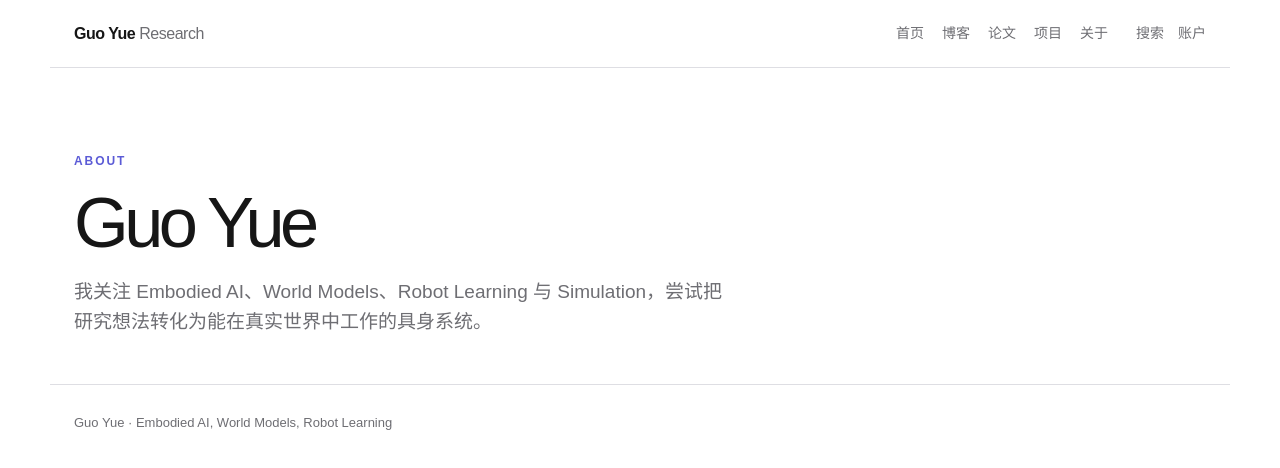
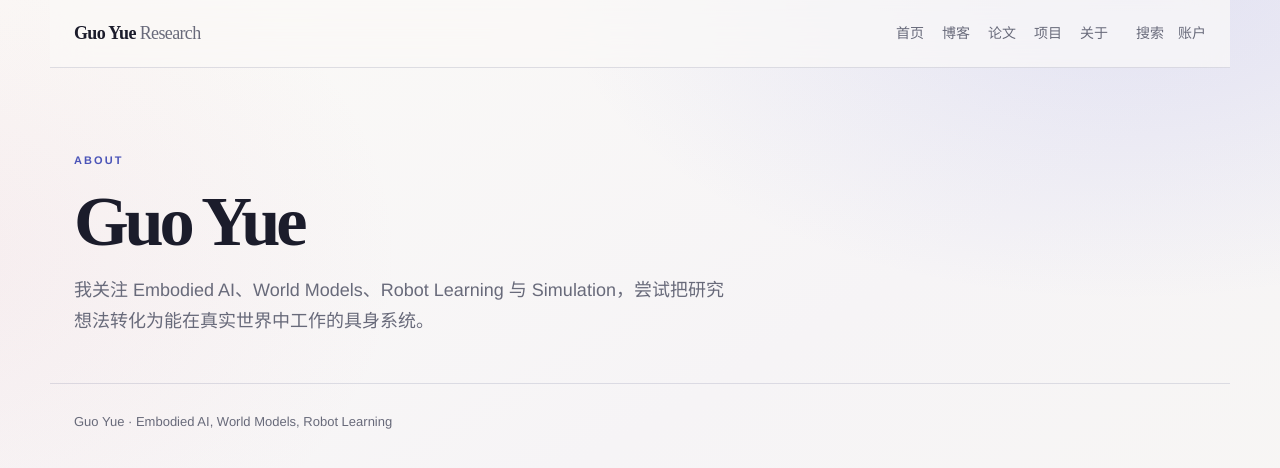
Before and after one commit to guoyue0412/reading-journal-sites, a Next.js app: page /about in a window 1280 px wide. Shown: the top 468 px of the page. Built offline with nearby package versions, Linux system fonts and the light colour scheme.

Commit message:
style: enrich research typography and atmosphere

```diff
--- a/app/globals.css
+++ b/app/globals.css
@@ -2,34 +2,34 @@
 
 /* Research public surface. Legacy article/editor styles below remain intact so
    existing D1 content, drafts, revisions, and R2 image URLs render unchanged. */
-:root { --research-ink: #161616; --research-muted: #6e6e73; --research-line: #dedee3; --research-paper: #fff; }
+:root { --research-ink: #1b1c2b; --research-muted: #686a7a; --research-line: rgb(78 83 126 / 16%); --research-paper: #f8f6f2; --research-accent: #4b54b8; --research-accent-warm: #a85a78; --research-display: "Iowan Old Style", "Baskerville", "Songti SC", "STSong", serif; --research-sans: "Avenir Next", "Helvetica Neue", "PingFang SC", "Microsoft YaHei", sans-serif; }
 * { box-sizing: border-box; }
-.research-page { min-height: 100vh; color: var(--research-ink); background: var(--research-paper); font-family: Arial, Helvetica, sans-serif; }
-.research-header, .admin-header { height: 68px; max-width: 1180px; margin: 0 auto; padding: 0 24px; display: flex; align-items: center; gap: 28px; border-bottom: 1px solid var(--research-line); }
-.research-brand { color: var(--research-ink); font-weight: 700; letter-spacing: -.03em; text-decoration: none; white-space: nowrap; }
+.research-page { min-height: 100vh; color: var(--research-ink); background: radial-gradient(900px 520px at 88% -4%, rgb(110 120 220 / 16%), transparent 64%), radial-gradient(720px 540px at -7% 32%, rgb(222 150 177 / 12%), transparent 68%), linear-gradient(150deg, #fbfaf7 0%, #f6f4f6 52%, #f8f7f3 100%); font-family: var(--research-sans); }
+.research-header, .admin-header { height: 68px; max-width: 1180px; margin: 0 auto; padding: 0 24px; display: flex; align-items: center; gap: 28px; border-bottom: 1px solid var(--research-line); background: rgb(250 249 247 / 72%); backdrop-filter: blur(18px) saturate(135%); -webkit-backdrop-filter: blur(18px) saturate(135%); }
+.research-brand { color: var(--research-ink); font-family: var(--research-display); font-size: 18px; font-weight: 600; letter-spacing: -.035em; text-decoration: none; white-space: nowrap; }
 .research-brand span { color: var(--research-muted); font-weight: 500; }
 .research-nav { display: flex; gap: 18px; margin-left: auto; }
 .research-nav a, .research-tools a, .admin-header a { color: var(--research-muted); text-decoration: none; font-size: 14px; }
 .research-nav a:hover, .research-tools a:hover, .admin-header a:hover { color: var(--research-ink); }
 .research-tools { display: flex; gap: 14px; }
 .research-hero, .research-intro, .research-feature, .research-list-section, .project-grid { max-width: 1180px; margin-left: auto; margin-right: auto; padding-left: 24px; padding-right: 24px; }
-.research-hero { padding-top: 116px; padding-bottom: 110px; }
-.research-hero > p, .research-intro > p, .research-feature header > p, .project-grid article > p { color: #5b5bd6; font-size: 12px; font-weight: 700; letter-spacing: .16em; margin: 0 0 18px; }
-.research-hero h1, .research-intro h1 { max-width: 880px; margin: 0; letter-spacing: -.065em; font-size: clamp(48px, 7.2vw, 94px); line-height: .98; }
-.research-hero > span, .research-intro > span { display: block; max-width: 650px; margin-top: 30px; color: var(--research-muted); font-size: 19px; line-height: 1.6; }
+.research-hero { position: relative; padding-top: 126px; padding-bottom: 118px; }.research-hero::after { content: ""; position: absolute; width: 300px; height: 300px; right: 7%; top: 78px; border-radius: 999px; background: radial-gradient(circle at 32% 30%, rgb(255 255 255 / 90%), rgb(128 138 230 / 26%) 35%, rgb(177 92 131 / 10%) 66%, transparent 70%); filter: blur(2px); pointer-events: none; }
+.research-hero > p, .research-intro > p, .research-feature header > p, .project-grid article > p { position: relative; z-index: 1; color: var(--research-accent); font-size: 11px; font-weight: 700; letter-spacing: .19em; margin: 0 0 18px; }
+.research-hero h1, .research-intro h1 { position: relative; z-index: 1; max-width: 880px; margin: 0; font-family: var(--research-display); font-weight: 600; letter-spacing: -.06em; font-size: clamp(48px, 7.2vw, 94px); line-height: .98; }
+.research-hero > span, .research-intro > span { position: relative; z-index: 1; display: block; max-width: 650px; margin-top: 30px; color: var(--research-muted); font-size: 18px; line-height: 1.7; }
 .research-hero > div { display: flex; gap: 12px; margin-top: 36px; }
-.research-hero > div a, .admin-action { background: var(--research-ink); color: white; border-radius: 7px; padding: 12px 16px; text-decoration: none; font-size: 14px; }
-.research-hero > div a + a { background: white; color: var(--research-ink); border: 1px solid var(--research-line); }
+.research-hero > div a, .admin-action { background: linear-gradient(135deg, #414aa7, #5965c8); box-shadow: 0 10px 26px rgb(63 72 167 / 22%); color: white; border-radius: 999px; padding: 12px 18px; text-decoration: none; font-size: 14px; }
+.research-hero > div a + a { background: rgb(255 255 255 / 70%); box-shadow: none; color: var(--research-ink); border: 1px solid var(--research-line); }
 .research-feature { padding-top: 54px; padding-bottom: 54px; border-top: 1px solid var(--research-line); }
 .research-feature header { display: grid; grid-template-columns: 1fr auto; align-items: end; }
 .research-feature header p, .research-feature header h2 { grid-column: 1; }.research-feature header a { grid-column: 2; grid-row: 1 / 3; color: var(--research-muted); text-decoration: none; font-size: 14px; }
-.research-feature h2, .research-intro h1 { margin-top: 0; }.research-feature h2 { font-size: 32px; letter-spacing: -.04em; }
+.research-feature h2, .research-intro h1 { margin-top: 0; }.research-feature h2 { font-family: var(--research-display); font-size: 34px; font-weight: 600; letter-spacing: -.045em; }
 .project-grid { display: grid; grid-template-columns: repeat(3, 1fr); gap: 14px; padding-top: 24px; padding-bottom: 88px; }
 .research-feature .project-grid { padding-left: 0; padding-right: 0; padding-bottom: 0; max-width: none; }
-.project-grid article { min-height: 205px; border: 1px solid var(--research-line); border-radius: 14px; padding: 22px; }.project-grid h2, .project-grid h3 { margin: 60px 0 8px; font-size: 22px; letter-spacing: -.03em; }.project-grid span { color: var(--research-muted); line-height: 1.5; }
+.project-grid article { min-height: 205px; border: 1px solid rgb(78 83 126 / 18%); border-radius: 16px; padding: 22px; background: linear-gradient(145deg, rgb(255 255 255 / 82%), rgb(241 241 251 / 64%)); box-shadow: 0 12px 30px rgb(53 58 112 / 6%); transition: transform 180ms ease, box-shadow 180ms ease, border-color 180ms ease; }.project-grid article:hover { transform: translateY(-3px); border-color: rgb(75 84 184 / 40%); box-shadow: 0 18px 36px rgb(53 58 112 / 12%); }.project-grid h2, .project-grid h3 { margin: 60px 0 8px; font-family: var(--research-display); font-size: 23px; font-weight: 600; letter-spacing: -.035em; }.project-grid span { color: var(--research-muted); line-height: 1.6; }
 .research-intro { padding-top: 84px; padding-bottom: 46px; }.research-intro h1 { font-size: clamp(42px, 5.5vw, 72px); }.research-intro > span { margin-top: 20px; }
 .research-list-section { padding-bottom: 100px; }.blog-filter { display: flex; gap: 10px; padding: 18px 0; border-top: 1px solid var(--research-line); border-bottom: 1px solid var(--research-line); }.blog-filter input, .blog-filter select, .blog-filter button { border: 1px solid var(--research-line); border-radius: 6px; min-height: 38px; padding: 0 10px; background: white; }.blog-filter input { flex: 1; }.blog-filter button { color: white; background: var(--research-ink); }
-.research-list { border-top: 1px solid var(--research-line); }.blog-filter + .research-list { border-top: 0; }.research-list article { padding: 25px 0; border-bottom: 1px solid var(--research-line); }.research-list article p:first-child { margin: 0; color: var(--research-muted); font-size: 13px; }.research-list h2, .research-list h3 { margin: 8px 0; font-size: 22px; letter-spacing: -.03em; }.research-list a { color: var(--research-ink); text-decoration: none; }.research-list article > p:not(:first-child), .research-list article > span { display: block; color: var(--research-muted); line-height: 1.6; max-width: 720px; }.research-list article div { display: flex; gap: 7px; margin-top: 13px; }.research-list article div span { color: var(--research-muted); font-size: 12px; }
+.research-list { border-top: 1px solid var(--research-line); }.blog-filter + .research-list { border-top: 0; }.research-list article { padding: 25px 0; border-bottom: 1px solid var(--research-line); }.research-list article p:first-child { margin: 0; color: var(--research-muted); font-size: 13px; }.research-list h2, .research-list h3 { margin: 8px 0; font-family: var(--research-display); font-size: 24px; font-weight: 600; letter-spacing: -.035em; }.research-list a { color: var(--research-ink); text-decoration: none; }.research-list a:hover { color: var(--research-accent); }.research-list article > p:not(:first-child), .research-list article > span { display: block; color: var(--research-muted); line-height: 1.65; max-width: 720px; }.research-list article div { display: flex; gap: 7px; margin-top: 13px; }.research-list article div span { color: var(--research-muted); font-size: 12px; }
 .research-footer { max-width: 1180px; margin: 0 auto; padding: 28px 24px; border-top: 1px solid var(--research-line); color: var(--research-muted); font-size: 13px; }
 .admin-page { min-height: 100vh; background: #f7f7f8; color: var(--research-ink); font-family: Arial, Helvetica, sans-serif; }.admin-header { max-width: none; background: white; padding-left: max(24px, calc((100vw - 1180px) / 2)); padding-right: max(24px, calc((100vw - 1180px) / 2)); }.admin-header nav { display: flex; gap: 20px; margin-left: auto; }.admin-main { max-width: 1180px; margin: 0 auto; padding: 54px 24px; }.admin-main h1 { margin: 6px 0; font-size: 38px; letter-spacing: -.05em; }.admin-copy { margin-bottom: 28px; }.admin-copy p:last-child { color: var(--research-muted); }.admin-stats { display: flex; gap: 14px; margin: 28px 0; }.admin-stats article { min-width: 180px; background: white; border: 1px solid var(--research-line); border-radius: 12px; padding: 20px; }.admin-stats strong { display: block; font-size: 34px; }.admin-stats span { color: var(--research-muted); font-size: 14px; }
 @media (max-width: 720px) { .research-header { padding: 0 16px; gap: 13px; }.research-nav { display: none; }.research-tools { margin-left: auto; }.research-hero { padding: 78px 20px; }.research-intro, .research-feature, .research-list-section, .project-grid { padding-left: 20px; padding-right: 20px; }.project-grid { grid-template-columns: 1fr; padding-bottom: 50px; }.research-hero h1, .research-intro h1 { letter-spacing: -.05em; }.research-feature header a { display: none; }.admin-main { padding: 34px 18px; }.admin-header { padding: 0 18px; }.admin-header nav { gap: 10px; }.admin-stats { flex-wrap: wrap; } }
```
